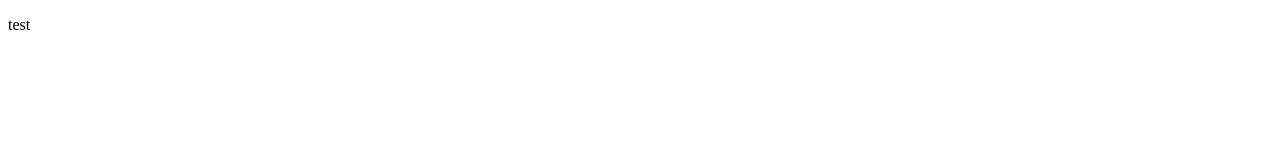
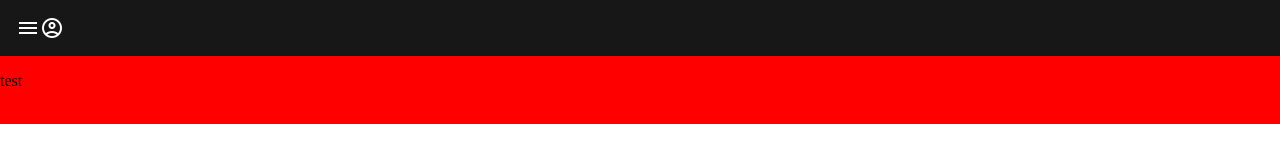
Before and after one commit to 6237801/FONO6237801_Alpha, a plain HTML site: page index.html in a window 1280 px wide. Drawn offline with nearby package versions, Linux system fonts and the light colour scheme.

Commit message:
new file:   assets/_typos/Aesthetic Beauty CF.otf 	new file:   assets/_typos/La Graziela Script Demo.otf 	new file:   assets/_typos/Stagera.otf 	new file:   assets/_typos/asimilates-Regular.ttf 	modified:   css/_base/reset.css 	modified:   css/_base/variables.css 	modified:   css/_composant/header.css 	modified:   css/_composant/nav-header.css 	modified:   css/style.css 	modified:   index.html

```diff
--- a/css/_base/reset.css
+++ b/css/_base/reset.css
@@ -0,0 +1,4 @@
+body {
+    padding: 0;
+    margin: 0;
+}
--- a/css/_base/variables.css
+++ b/css/_base/variables.css
@@ -0,0 +1,19 @@
+:root {
+    --bleu: #000091;
+    --blanc: #FFFFFF;
+    --rouge: #E1000F;
+    --or: #FFD700;
+    --noir: #000000;
+
+    --bleu-fonce: #000045;
+    --blanc-fonce: #9E9E9E;
+    --rouge-fonce: #95000A;
+    --or-fonce: #CCAC00;
+    --noir-fonce: #171717;
+
+    --bleu-pale: #0000DE;
+    --blanc-pale: #F3F3F3;
+    --rouge-pale: #FF2F3C;
+    --or-pale: #FDFF4D;
+    --noir-pale: #585858;
+}
--- a/css/_composant/header.css
+++ b/css/_composant/header.css
@@ -1,3 +1,3 @@
 header {
-
+    background-color: red;
 }
--- a/css/_composant/nav-header.css
+++ b/css/_composant/nav-header.css
@@ -0,0 +1,7 @@
+.nav--header {
+    position: sticky;
+    background-color: var(--noir-fonce);
+    display: flex;
+    color: var(--blanc);
+    padding: 16px;
+}
--- a/css/style.css
+++ b/css/style.css
@@ -5,6 +5,6 @@
 
 /* [ Importation du dossier _composant ] */
 @import url("_composant/header.css");
-@import url("_composant/header.css");
+@import url("_composant/nav-header.css");
 
 /* [ Importation du dossier _layout ] */
--- a/index.html
+++ b/index.html
@@ -1,16 +1,19 @@
 <!DOCTYPE html>
 <html lang="en">
+
 <head>
     <meta charset="UTF-8">
     <meta name="viewport" content="width=device-width, initial-scale=1.0">
-    <title>Document</title>
+    <title>La Table d'Olivier</title>
     <link rel="stylesheet" href="css/style.css">
     <link href="https://fonts.googleapis.com/css2?family=Material+Symbols+Outlined" rel="stylesheet" />
 </head>
+
 <body>
     <header>
         <div class="nav--header">
-
+            <a class="material-symbols-outlined">menu</a>
+            <a class="material-symbols-outlined">account_circle</a>
         </div>
         <div class="header--logo">
             <p>test</p>
@@ -19,4 +22,5 @@
     </header>
 
 </body>
+
 </html>
```
Also changed, not shown: assets/_typos/Aesthetic Beauty CF.otf (added), assets/_typos/La Graziela Script Demo.otf (added), assets/_typos/Stagera.otf (added), assets/_typos/asimilates-Regular.ttf (added).
